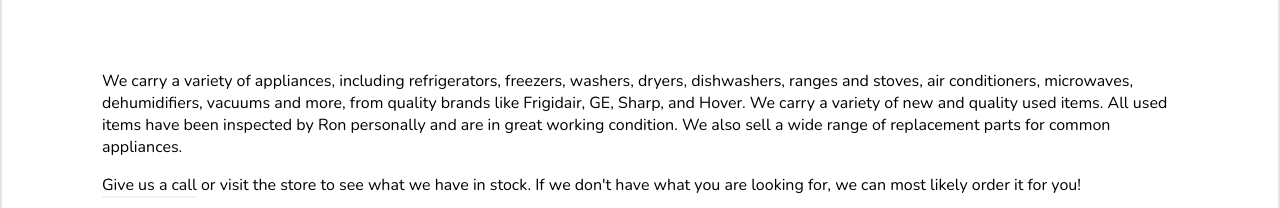
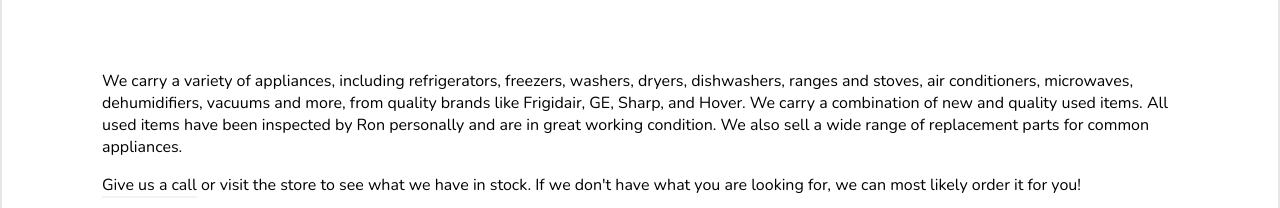
Before and after one commit to TwitchBronBron/ChristmanAppliances.com, a plain HTML site: page index.html in a window 1280 px wide. Shown: the part 533-741 px from the top of the page. Drawn offline with nearby package versions, Linux system fonts and the light colour scheme; a web font is replaced by a local one.

Commit message:
removed double use of word `variety`

```diff
--- a/index.html
+++ b/index.html
@@ -54,7 +54,7 @@
                 dryers, dishwashers, ranges and stoves, air conditioners, microwaves,
                 dehumidifiers, vacuums and more, from quality brands like Frigidair, GE, Sharp, and Hover.
 
-                We carry a variety of new and quality used items. All used items have been inspected by Ron personally
+                We carry a combination of new and quality used items. All used items have been inspected by Ron personally
                 and are in great working condition. We also sell a wide range of replacement parts for common
                 appliances.
             </p>
```
